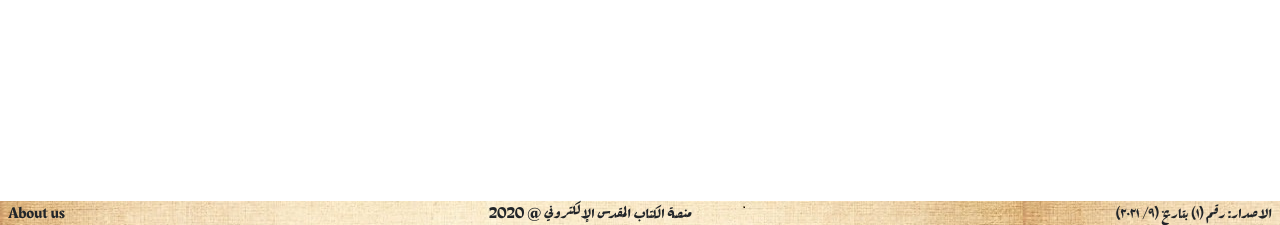
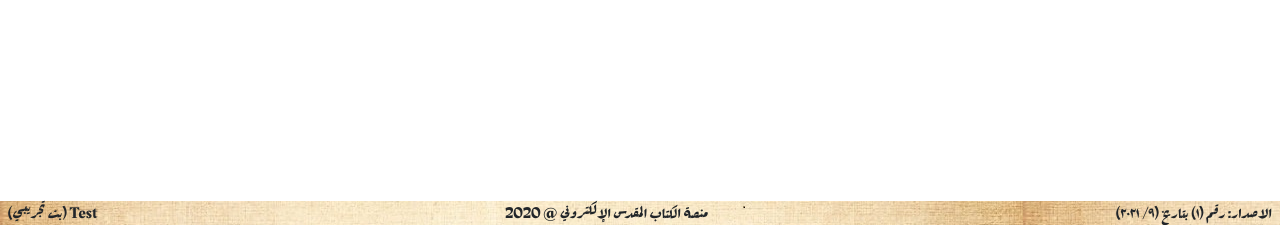
Before and after one commit to emadunan/church, a Django app: page /blogs in a window 1280 px wide. Shown: the part 575-800 px from the top of the page. Run offline with Django 3.2, Linux system fonts and the light colour scheme; data that the repository does not hold is empty; some libraries are stand-ins or nearby versions.

Commit message:
test deploy 1

```diff
--- a/scripture/templates/scripture/layout.html
+++ b/scripture/templates/scripture/layout.html
@@ -136,7 +136,7 @@
     <footer class="text-center">
       <p class="ms-2"> الاصدار: رقم (١) بتاريخ (٩/ ٢٠٢١)</p>
       <p>منصة الكتاب المقدس الإلكتروني @ 2020</p>
-      <p class="me-2">About us</p>
+      <p class="me-2">Test (بث تجريبي)</p>
     </footer>
   </body>
 </html>
```
